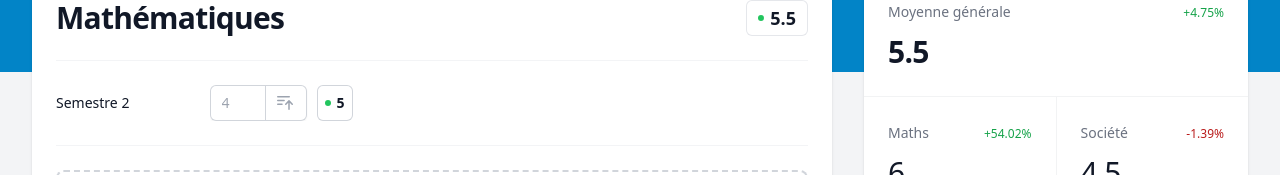
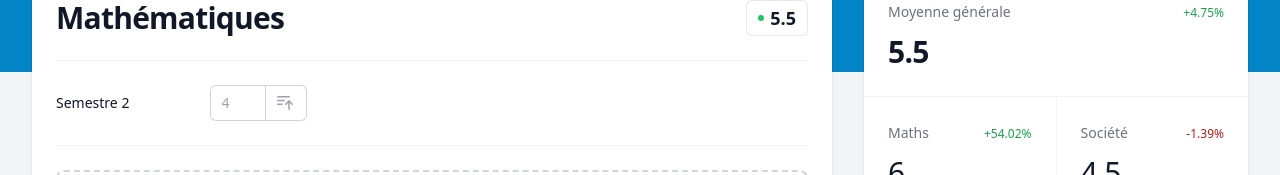
Before and after one commit to Alex-zReeZ/grades-calculator-react, a React (Vite) app: page / in a window 1280 px wide. Shown: the part 173-348 px from the top of the page. Built offline with nearby package versions, Linux system fonts and the light colour scheme; a web font is replaced by a local one.

Commit message:
add: added automatic average semester grade with good svg color

```diff
--- a/src/Component/SemesterComponent/SemesterAverage.tsx
+++ b/src/Component/SemesterComponent/SemesterAverage.tsx
@@ -2,8 +2,7 @@ import SvgColor from "../SvgColor.tsx";
 
 export default function SemesterAverage({ average } : {average:number}) {
 
-
-
+    if (!isNaN(average)) {
         return (
             <span
                 className="ml-1 inline-flex items-center gap-x-1.5 rounded-md px-2 py-2 text-sm font-bold text-gray-900 ring-1 ring-inset ring-gray-300"
@@ -13,3 +12,4 @@ export default function SemesterAverage({ average } : {average:number}) {
                 </span>
         )
     }
+}
--- a/src/Component/SemesterComponent/SemesterRow.tsx
+++ b/src/Component/SemesterComponent/SemesterRow.tsx
@@ -13,6 +13,12 @@ export default function SemesterRow() {
         <GradeElement key={index} grade={grade} />
     ));
 
+    let sum = 0;
+    for (let i = 0; i < allGrades.length; i++) {
+        sum += allGrades[i];
+    }
+    sum = sum / allGrades.length
+
     return (
         <>
             <div className="px-4 py-6 sm:grid sm:grid-cols-5 sm:gap-4 sm:px-0">
@@ -21,7 +27,7 @@ export default function SemesterRow() {
                     <div className="flex flex-row flex-nowrap overflow-y-scroll gap-x-1.5">
                         {gradeWithColor}
                         <InputButton onNewGradeAdded={addGradeToSemester} />
-                        <SemesterAverage average={5} />
+                        <SemesterAverage average={sum} />
                     </div>
                 </dd>
             </div>
```
Lines whose indentation alone changed are shown as unchanged.
